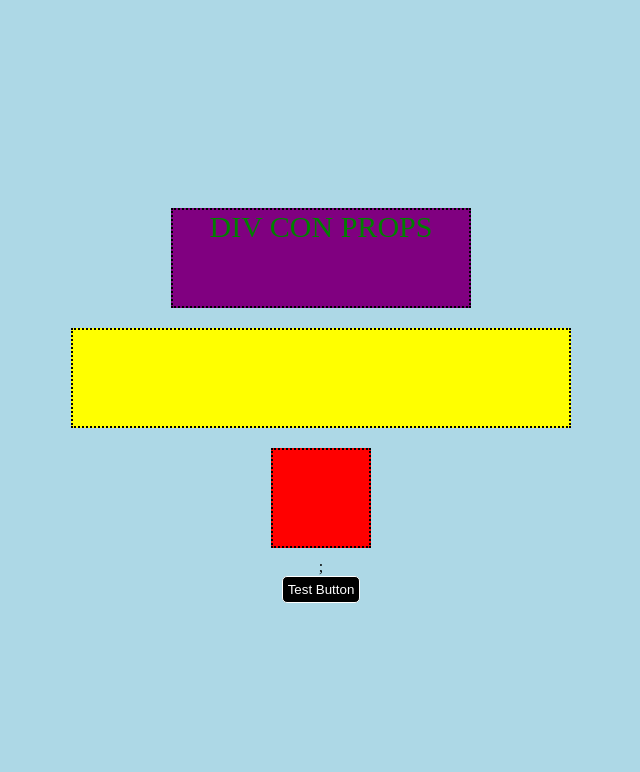
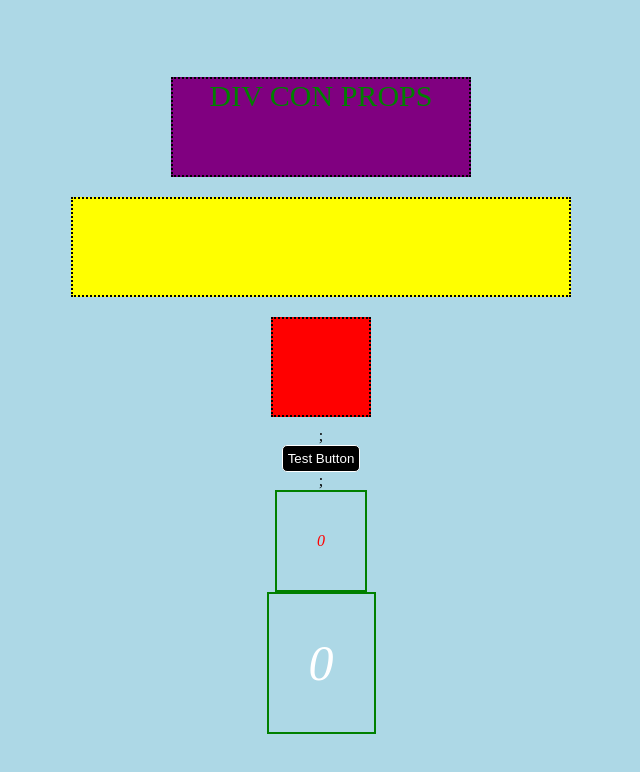
Before and after one commit to SmaelNicolas/testStyledComponents, a React (Create React App) app: page / in a window 1280 px wide. Shown: the top 772 px of the page, without its empty margins (319-959 px from the left). Built offline with nearby package versions, Linux system fonts and the light colour scheme.

Commit message:
tests useEffect y props

```diff
--- a/src/components/ButtonTest/ButtonTest.jsx
+++ b/src/components/ButtonTest/ButtonTest.jsx
@@ -1,3 +1,4 @@
+import { useEffect, useState } from "react";
 import styled from "styled-components";
 
 const Button = styled.button`
@@ -9,8 +10,32 @@ const Button = styled.button`
 	text-decoration: none;
 `;
 
+const Counter = styled.span`
+	border: 2px solid green;
+	font-style: italic;
+	padding: 40px;
+	font-size: ${(props) => props.size || "50px"};
+	color: ${(props) => props.color || "white"};
+`;
+
 function ButtonTest() {
-	return <Button>Test Button</Button>;
+	const [numero, setNumero] = useState(0);
+
+	useEffect(() => {}, [numero]);
+	const sumar = () => {
+		setNumero(numero + 1);
+		console.log(numero);
+	};
+
+	return (
+		<>
+			<Button onClick={sumar}>Test Button</Button>;
+			<Counter color='red' size='30'>
+				{numero}
+			</Counter>
+			<Counter>{numero}</Counter>
+		</>
+	);
 }
 
 export default ButtonTest;
```
